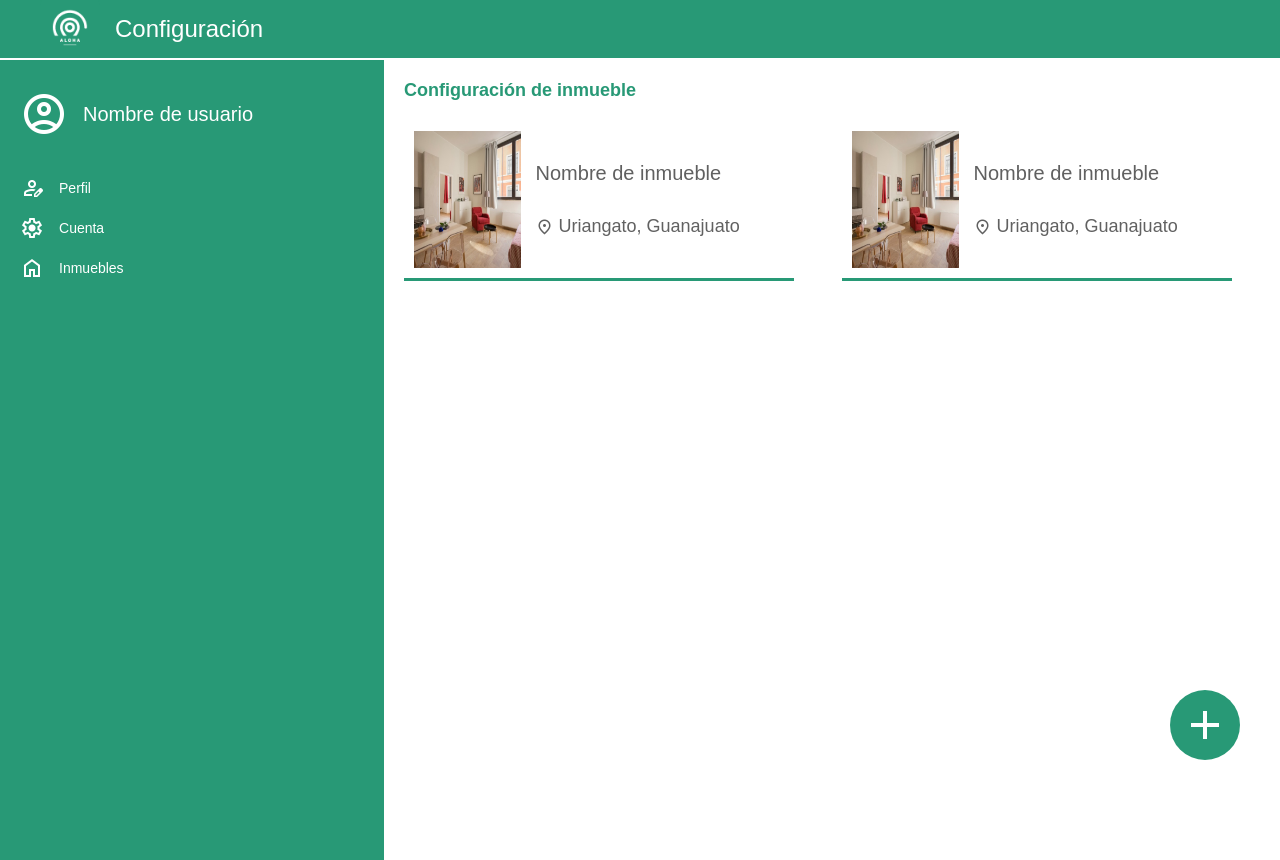
After one commit to agus-br/aloha, a PHP site: page /lista_inmuebles.html in a window 1280 px wide. The commit adds this page. Run offline with PHP 8.4, Linux system fonts and the light colour scheme; some web fonts are replaced.

Commit message:
Se agregó el mapa de lugares de interés y el la lista de inmuebles para el arrendador

```diff
--- a/conf_cuenta.html
+++ b/conf_cuenta.html
@@ -41,7 +41,7 @@
                 </a>
             </button>
             <button type="button" class="categoria">
-                <a href="conf_inmueble.html">
+                <a href="lista_inmuebles.html">
                     <span id="logo-home" class="material-symbols-outlined">home</span>
                     <span>Inmuebles</span>
                 </a>
--- a/css/configuraciones.css
+++ b/css/configuraciones.css
@@ -343,3 +343,94 @@ e .btn-container .action-btn-default-del:focus {
     height: 16px;
     color: #289976;
 }
+
+.short-list-inmuebles {
+    outline: none;
+    border: none;
+    cursor: pointer;
+}
+
+.item-alquiler {
+    padding: 10px;
+    display: flex;
+    width: 100%;
+    height: 20vh;
+    min-height: 100px;
+    align-items: center;
+    justify-content: space-around;
+    background-color: white;
+    border-bottom: 3px solid #289976;
+    gap: 15px;
+}
+
+.item-alquiler .imagen {
+    background-color: gray;
+    width: 30%;
+    height: 100%;
+}
+
+.item-alquiler .imagen img {
+    width: 100%;
+    height: 100%;
+    background-size: cover;
+    background-position: center;
+    background-repeat: no-repeat;
+}
+
+.item-alquiler .datos-generales {
+    display: flex;
+    width: 70%;
+    height: 100%;
+    flex-direction: column;
+    justify-content: space-evenly;
+    align-items: flex-start;
+}
+
+.item-alquiler .datos-generales h2 {
+    color: #606060;
+    font-size: 20px;
+    font-weight: 500;
+}
+
+.item-alquiler .datos-generales .ubicacion {
+    display: inline-flex;
+    align-content: center;
+    gap: 5px;
+}
+
+.item-alquiler .datos-generales .ubicacion span {
+    color: #616161;
+    display: flex;
+    align-items: center;
+    font-size: 18px;
+}
+
+.item-alquiler .datos-generales .ubicacion .material-symbols-outlined {
+    font-variation-settings:
+        'FILL' 0,
+        'wght' 400,
+        'GRAD' 0,
+        'opsz' 24
+}
+
+#btn-add-flotante {
+    display: flex;
+    justify-content: center;
+    align-items: center;
+    width: 70px;
+    height: 70px;
+    position: absolute;
+    right: 40px;
+    bottom: 40px;
+    border-radius: 50%;
+    padding: 20px;
+    background-color: #289976;
+    outline: none;
+    border: none;
+    cursor: pointer;
+}
+
+#btn-add-flotante span{
+    font-size: 48px;
+    color: white;
+}
--- a/css/home.css
+++ b/css/home.css
@@ -192,12 +192,13 @@
     color: #606060;
 }
 
-.item-alquiler .datos-generales .mostrar-rank {
+.mostrar-rank {
     display: inline-flex;
     width: 40%;
     justify-content: space-between;
 }
-.item-alquiler .datos-generales .mostrar-rank span{
+
+.mostrar-rank span{
     font-size: 22px;
     color: gold;
 }
--- a/index.html
+++ b/index.html
@@ -101,10 +101,10 @@
             </form>
 
             <div class="botones">
-                <button>
+                <a href="ubicaciones.html"><button type="button">
                     <span id="btn-text">Ver más ubicaciones</span>
                     <span id="btn-icon" class="material-symbols-outlined">search
-                </button>
+                </button></a>
             </div>
         </div>
 
--- /dev/null
+++ b/lista_inmuebles.html
@@ -0,0 +1,106 @@
+<!DOCTYPE html>
+<html lang="en">
+
+<head>
+    <meta charset="UTF-8">
+    <meta name="viewport" content="width=device-width, initial-scale=1.0">
+    <link rel="stylesheet" href="css/configuraciones.css">
+    <link rel="stylesheet"
+        href="https://fonts.googleapis.com/css2?family=Material+Symbols+Outlined:opsz,wght,FILL,GRAD@20..48,100..700,0..1,-50..200" />
+    <title>Configuración de inmueble</title>
+</head>
+
+<body>
+    <nav class="navbar">
+        <div class="logo">
+            <a href="index.html">
+                <img src="img/aloha.png" alt="Logo de Aloha">
+            </a>
+        </div>
+        <div class="titulo">
+            <h1>Configuración</h1>
+        </div>
+    </nav>
+
+    <div class="container">
+        <form class="izquierda">
+            <div class="detalles-usuario">
+                <span id="logo-usuario" class="material-symbols-outlined">account_circle</span>
+                <span class="nombre-usuario">Nombre de usuario</span>
+            </div>
+            <button class="categoria">
+                <a href="conf_perfil.html">
+                    <span id="logo-perfil" class="material-symbols-outlined">person_edit</span>
+                    <span>Perfil</span>
+                </a>
+            </button>
+            <button class="categoria">
+                <a href="conf_cuenta.html">
+                    <span id="logo-settings" class="material-symbols-outlined">settings</span>
+                    <span>Cuenta</span>
+                </a>
+            </button>
+            <button class="categoria">
+                <a href="conf_inmueble.html">
+                    <span id="logo-home" class="material-symbols-outlined">home</span>
+                    <span>Inmuebles</span>
+                </a>
+            </button>
+        </form>
+
+        <form class="derecha">
+            <div class="titulos">
+                <span>Configuración de inmueble</span>
+            </div>
+
+            <div class="campos">
+                <div class="med">
+                    <a href="conf_inmueble.html">
+                        <button type="button" class="short-list-inmuebles">
+                            <div class="item-alquiler">
+                                <div class="imagen">
+                                    <img src="img/photo.png" alt="Imagen de inmueble">
+                                </div>
+                                <div class="datos-generales">
+                                    <h2>Nombre de inmueble</h2>
+                                    <div class="ubicacion">
+                                        <span class="material-symbols-outlined">location_on</span>
+                                        <span class="texto-inf">Uriangato, Guanajuato</span>
+                                    </div>
+                                </div>
+
+                            </div>
+                        </button>
+                    </a>
+                </div>
+                <div class="med">
+                    <a href="conf_inmueble.html">
+                        <button type="button" class="short-list-inmuebles">
+                            <div class="item-alquiler">
+                                <div class="imagen">
+                                    <img src="img/photo.png" alt="Imagen de inmueble">
+                                </div>
+                                <div class="datos-generales">
+                                    <h2>Nombre de inmueble</h2>
+                                    <div class="ubicacion">
+                                        <span class="material-symbols-outlined">location_on</span>
+                                        <span class="texto-inf">Uriangato, Guanajuato</span>
+                                    </div>
+                                </div>
+
+                            </div>
+                        </button>
+                    </a>
+                </div>
+            </div>
+
+            <a href="conf_inmueble.html">
+                <button type="button" id="btn-add-flotante">
+                    <span class="material-symbols-outlined">add</span>
+                </button>
+            </a>
+        </form>
+    </div>
+</body>
+
+</html>
--- a/login.html
+++ b/login.html
@@ -9,6 +9,7 @@
 </head>
 
 <body>
+
     <form action="">
         <div class="form-navbar">
             <a href="login.html" id="login"><button type="button" class="btn-active">Iniciar sesión</button></a>
@@ -25,7 +26,7 @@
             </div>
         </div>
         <div class="btn-container">
-            <button class="action-btn-default">Iniciar sesión</button>
+            <a href="index.html"><button type="button" class="action-btn-default">Iniciar sesión</button></a>
         </div>
     </form>
 </body>
--- a/signup.html
+++ b/signup.html
@@ -45,7 +45,7 @@
             </div>
         </div>
         <div class="btn-container">
-            <button class="action-btn-default">Registrarse</button>
+            <a href="index.html"><button type="button" class="action-btn-default">Registrate</button></a>
         </div>
     </form>
 </body>
```
Also changed, not shown: conf_inmueble.html (+4 -4 lines), conf_perfil.html (+4 -4 lines), css/ubicaciones.css (added, +144 -0 lines), ubicaciones.html (added, +85 -0 lines).
